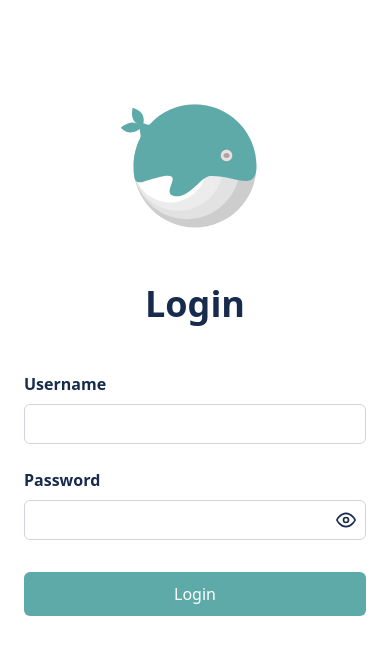
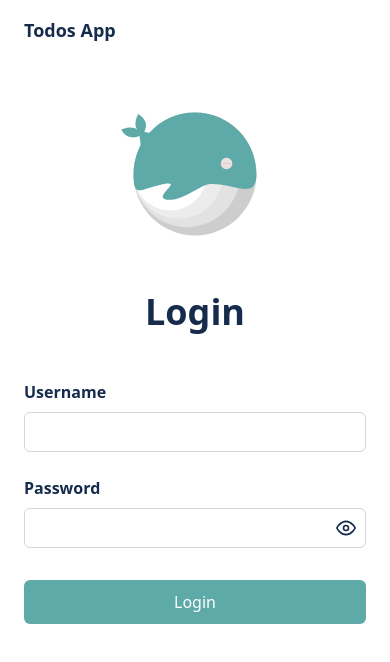
Before and after one commit to nattawasI/neversitup-todos-app-test, a React (Create React App) app: page /#/login in a window 390 px wide. Shown: the top 662 px of the page. Built offline with nearby package versions, Linux system fonts and the light colour scheme.

Commit message:
add logo to login page

```diff
--- a/src/pages/Login.js
+++ b/src/pages/Login.js
@@ -74,12 +74,13 @@
 
   return (
     <>
-      <div className="px-6 pt-4 md:pt-24 pb-16">
+      <div className="px-6 pt-6 md:pt-24 pb-16">
+        <h1 className="fixed top-4 md:top-6 left-6 text-lg md:text-xl font-lato font-bold">Todos App</h1>
         <div className="max-w-sm mx-auto">
           <AnimateWhale />
           <div className="-mt-8">
             <form onSubmit={ onSubmit }>
-              <h1 className="text-4xl font-bold text-center">Login</h1>
+              <div className="text-4xl font-bold text-center">Login</div>
               <div className="mt-12">
                 {
                   errorMsg
```
